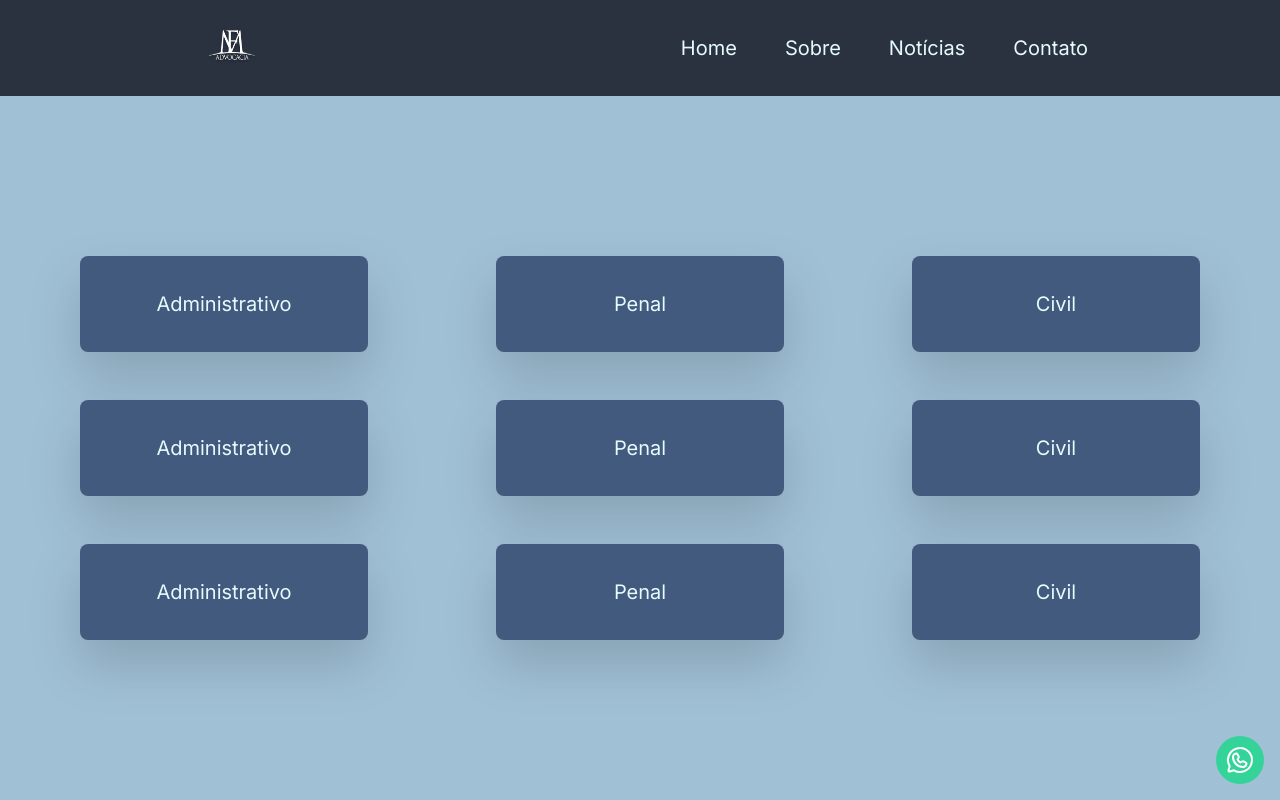
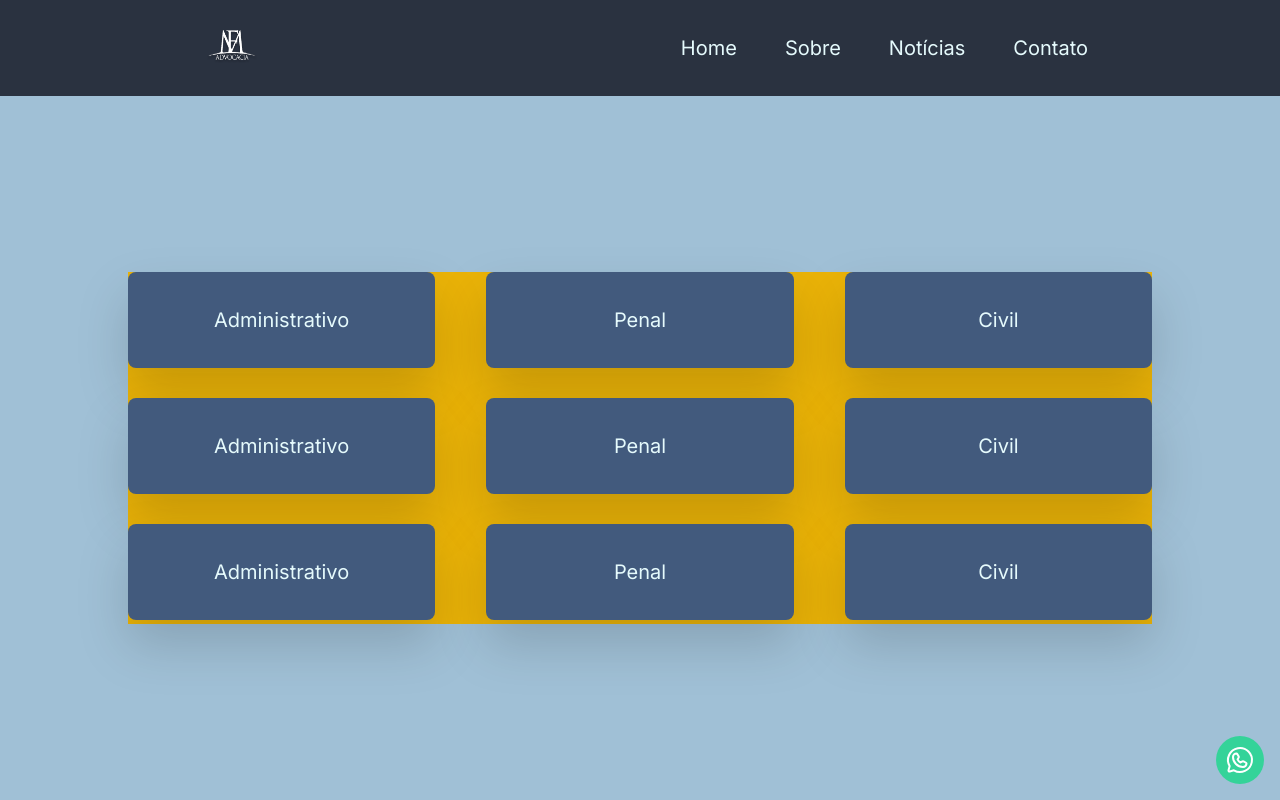
Before and after one commit to GabrielFerreira98/marcilio-ferreira-advogado-site, a React (Vite) app: page / in a window 1280 px wide. Shown: the top 800 px of the page. Built offline with nearby package versions, Linux system fonts and the light colour scheme.

Commit message:
ajustes no style

```diff
--- a/src/Components/ContainerArea.tsx
+++ b/src/Components/ContainerArea.tsx
@@ -4,7 +4,7 @@ interface ContainerArea{
 
 export function ContainerArea(ContainerArea: ContainerArea){
     return (
-        <div className="flex items-center justify-center h-24 w-72 bg-marcilio-blue-500 rounded-lg drop-shadow-2xl transition 300ms cursor-pointer
+        <div className="mb-[30px] flex items-center justify-center h-24 w-[30%] bg-marcilio-blue-500 rounded-lg drop-shadow-2xl transition 300ms cursor-pointer
         hover:font-bold">
             <div className="text-marcilio-blue-100 text-xl ">{ContainerArea.children}</div>
         </div>
--- a/src/Components/Footer.tsx
+++ b/src/Components/Footer.tsx
@@ -6,15 +6,15 @@ import { InstagramLogo, LinkedinLogo, FacebookLogo, TwitterLogo, MapPin } from '
 export function Footer(){
     return (
       <div className="h-[20vh] bg-marcilio-blue-300 flex items-center justify-center">
-        <div className='w-auto flex items-center gap-24'>
-           <img className='h-24' src={BlueLogo} alt=""/>
-           <div>
+        <div className='w-3/4 flex items-center space-between gap-24'>
+           <img className='h-24  items-center' src={BlueLogo} alt=""/>
+           <div className="w-1/3  flex flex-col items-center">
               <FastLinkFooter children='Home'/>
               <FastLinkFooter children='Sobre'/>
               <FastLinkFooter children='Notícias'/>
               <FastLinkFooter children='Contato'/>
            </div>
-           <div className='flex items-center flex-col'>
+           <div className='flex items-center flex-col w-1/3  flex flex-col items-center'>
               <div className='font-bold mb-2'>Venha nos conhecer!</div>
               <button className='bg-marcilio-blue-700 w-56 p-2 rounded-xl flex items-center justify-center hover:bg-marcilio-blue-500 transition 300ms'>
                 <MapPin size={24} color='white'/>
@@ -23,7 +23,7 @@ export function Footer(){
                 </div>
               </button>
            </div>
-           <div>
+           <div className='w-1/3  flex flex-col items-center'>
               <div className='font-bold mb-2'>Siga-nos!</div>
               <div className='flex gap-2'>
                 <InstagramLogo size={32} cursor='pointer'/>
--- a/src/Pages/Home.tsx
+++ b/src/Pages/Home.tsx
@@ -3,26 +3,18 @@ import { ContainerArea } from "../Components/ContainerArea";
 
 export function Home(){
   return(
-    <div className="h-[88vh] bg-marcilio-blue-300 flex flex-col items-center justify-center">
-
-    <div className="flex items-center justify-center gap-32">
+    <div className="h-[88vh] bg-marcilio-blue-300 flex items-center justify-center">
+      <section className="h-[50%] w-[80%] bg-yellow-500 flex flex-wrap items-center justify-between">
           <ContainerArea children="Administrativo" ></ContainerArea>
           <ContainerArea children="Penal" ></ContainerArea>
           <ContainerArea children="Civil" ></ContainerArea>
-    </div>
-
-    <div className="flex items-center justify-center gap-32 mt-12">
           <ContainerArea children="Administrativo" ></ContainerArea>
           <ContainerArea children="Penal" ></ContainerArea>
           <ContainerArea children="Civil" ></ContainerArea>
-    </div>
-
-    <div className="flex items-center justify-center gap-32 mt-12">
           <ContainerArea children="Administrativo" ></ContainerArea>
           <ContainerArea children="Penal" ></ContainerArea>
           <ContainerArea children="Civil" ></ContainerArea>
-    </div>
-
+      </section>
     </div>
   )
 }
```
Lines whose indentation alone changed are shown as unchanged.
